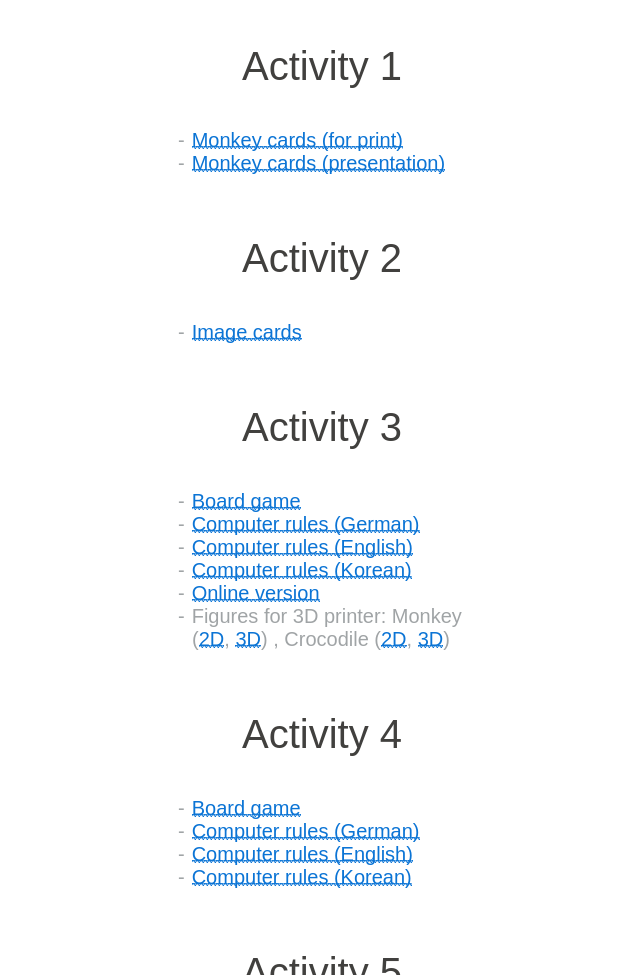
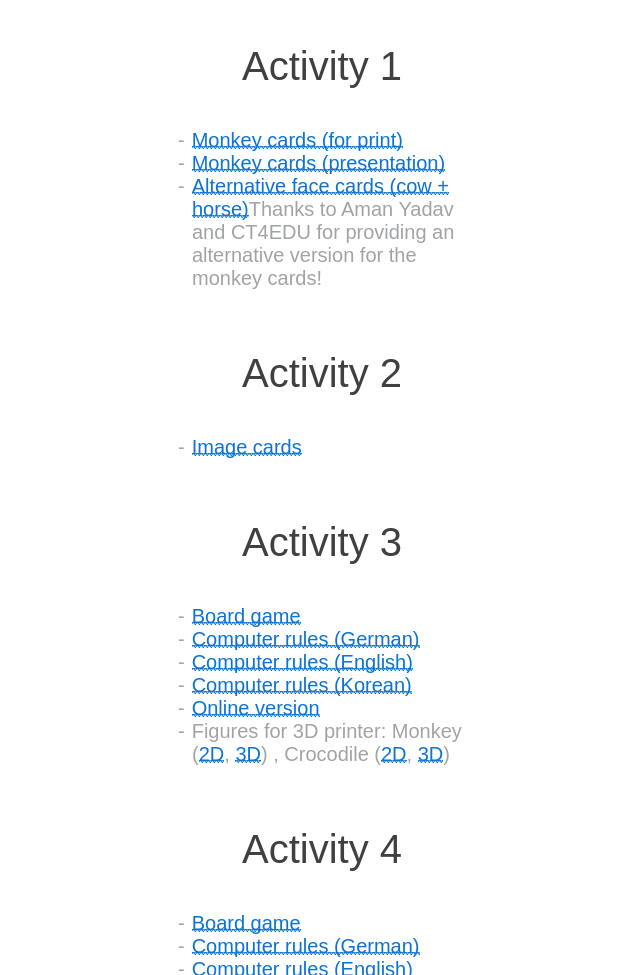
Before and after one commit to manzanillo/ai-unplugged, a Gatsby site: page / in a window 1280 px wide. Shown: the part 1496-2471 px from the top of the page, without its empty margins (318-958 px from the left). Built offline with nearby package versions, Linux system fonts and the light colour scheme; Gatsby itself is replaced by a stand-in of ours; a web font is replaced by a local one.

Commit message:
Update content.js

```diff
--- a/src/components/content.js
+++ b/src/components/content.js
@@ -25,6 +25,10 @@ const Content = () => (
           </li>
           <li>
             <a href="activity1.pptx">Monkey cards (presentation)</a>
+          </li>
+          <li>
+            <a href="activity1_cow_horse.pdf">Alternative face cards (cow + horse)</a>
+          Thanks to Aman Yadav and CT4EDU for providing an alternative version for the monkey cards!
           </li>
         </ul>
       </div>
```
